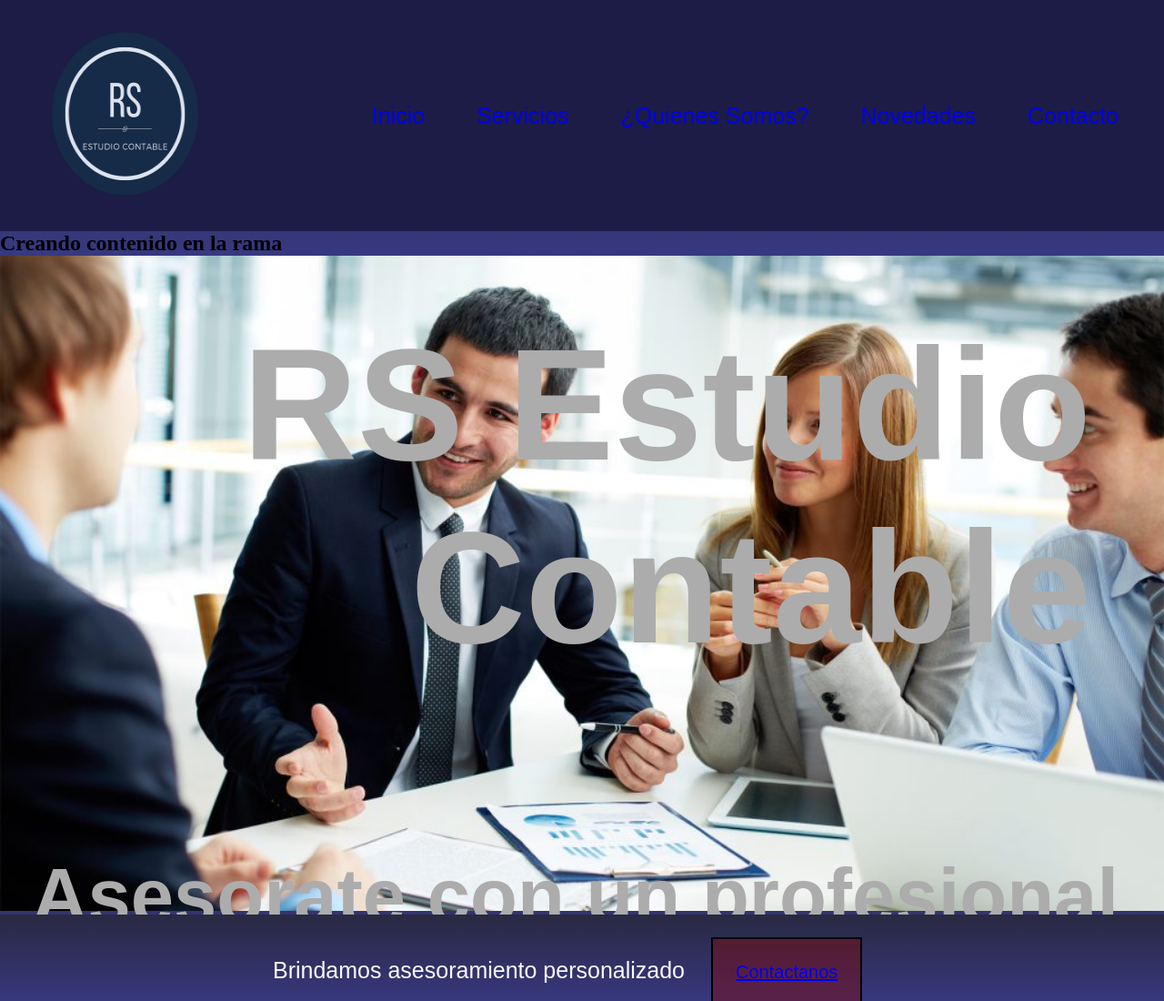
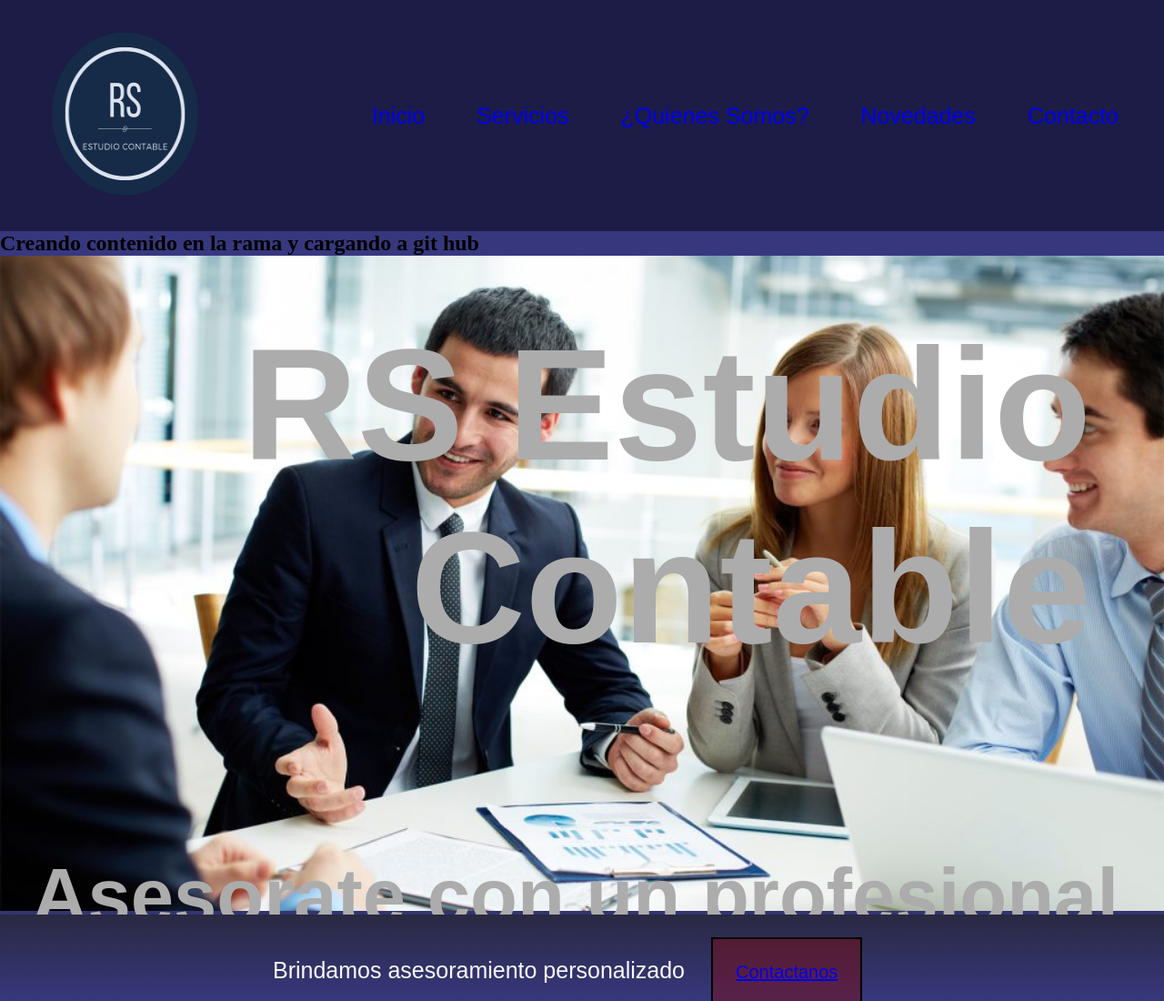
Before and after one commit to Fede-Schmidt/fedecoder, a plain HTML site: page index.html in a window 1280 px wide. Shown: the top 1100 px of the page at 91% size. Drawn offline with Linux system fonts and the light colour scheme; a web font is replaced by a local one.

Commit message:
probando git hub

```diff
--- a/index.html
+++ b/index.html
@@ -33,7 +33,7 @@
                 <p>Somos un estudio contable impositivo integral, orientado a distintas actividades desarrolladas por empresas unipersonales, sociedades, asociaciones sin fines de lucro, fundaciones, fideicomisos y constructoras </p>
             </div>
             <article>
-                <h2>Creando contenido en la rama</h2>
+                <h2>Creando contenido en la rama y cargando a git hub</h2>
             </article>
         <img src="./Imagenes/FULL-OFICINA-CONTABLE.jpg" alt="">
     </section>
```
